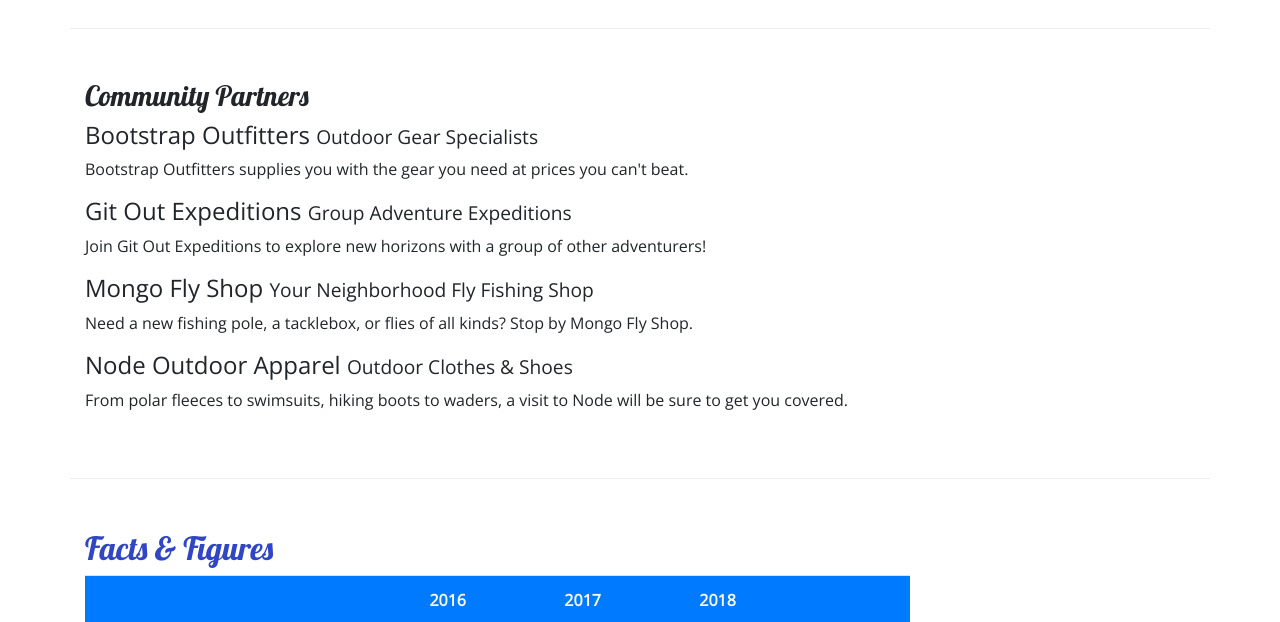
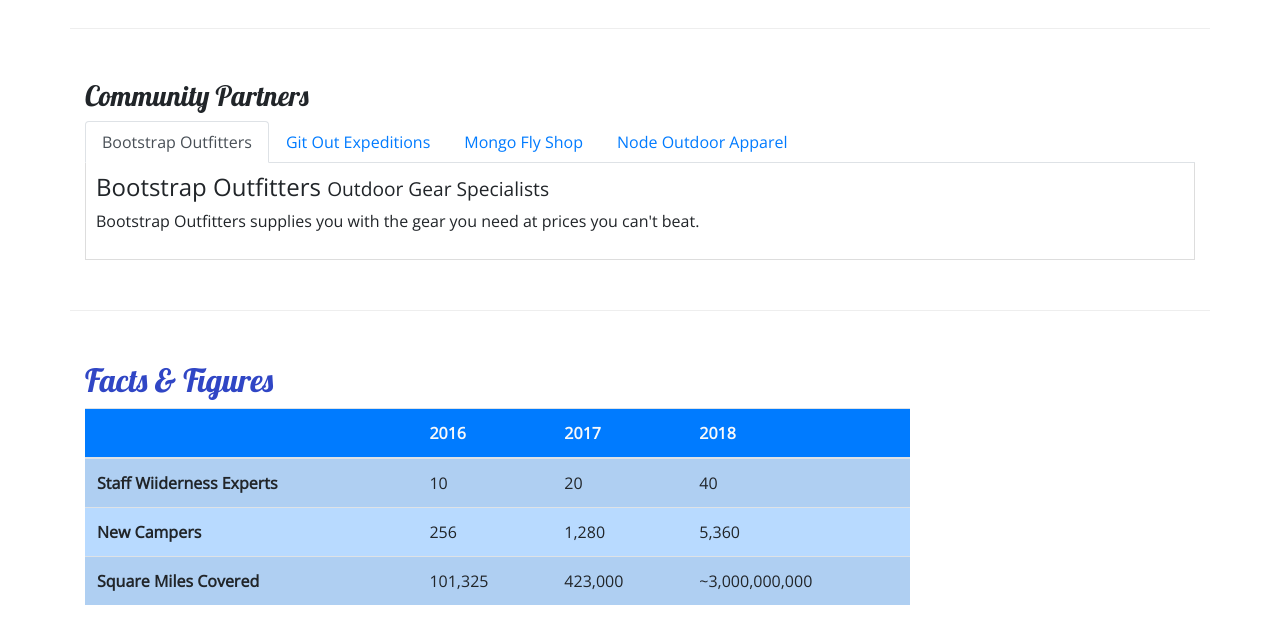
Before and after one commit to kayeppes/nucamp-bootstrap, a website: page aboutus.html in a window 1280 px wide. Shown: the part 800-1422 px from the top of the page. Drawn offline with nearby package versions, Linux system fonts and the light colour scheme.

Commit message:
Tabs - About Us

```diff
--- a/aboutus.html
+++ b/aboutus.html
@@ -38,10 +38,13 @@
             <a class="navbar-brand" href="#"><img src="img/logo.png" height="30" width="30" /></a>
             <div class="collapse navbar-collapse" id="nucampNavbar">
                 <ul class="navbar-nav">
-                    <li class="nav-item"><a class="nav-link" href="index.html"><i class="fa fa-home fa-lg"></i> Home</a></li>
-                    <li class="nav-item active"><a class="nav-link" href="#"><i class="fa fa-info fa-lg"></i> About</a></li>
+                    <li class="nav-item"><a class="nav-link" href="index.html"><i class="fa fa-home fa-lg"></i> Home</a>
+                    </li>
+                    <li class="nav-item active"><a class="nav-link" href="#"><i class="fa fa-info fa-lg"></i> About</a>
+                    </li>
                     <li class="nav-item"><a class="nav-link" href="#"><i class="fa fa-list fa-lg"></i> Sites</a></li>
-                    <li class="nav-item"><a class="nav-link" href="contactus.html"><i class="fa fa-address-card fa-lg"></i> Contact</a></li>
+                    <li class="nav-item"><a class="nav-link" href="contactus.html"><i
+                                class="fa fa-address-card fa-lg"></i> Contact</a></li>
                 </ul>
             </div>
         </div>
@@ -64,7 +67,11 @@
         <div class="row row-content">
             <div class="col-sm-6">
                 <h3>Our Mission</h3>
-                <p>We present a curated database of the best campsites in the vast woods and backcountry of the World Wide Web Wilderness. We increase access to adventure for the public while promoting safe and respectful use of resources. The expert wilderness trekkers on our staff personally verify each campsite to make sure that they are up to our standards. We also present a platform for campers to share reviews on campsites they have visited with each other.</p>
+                <p>We present a curated database of the best campsites in the vast woods and backcountry of the World
+                    Wide Web Wilderness. We increase access to adventure for the public while promoting safe and
+                    respectful use of resources. The expert wilderness trekkers on our staff personally verify each
+                    campsite to make sure that they are up to our standards. We also present a platform for campers to
+                    share reviews on campsites they have visited with each other.</p>
             </div>
             <div class="col-sm-6">
                 <div class="card">
@@ -86,7 +93,8 @@
             <div class="col">
                 <div class="card bg-light mt-3">
                     <blockquote class="blockquote card-body">
-                        <p class="mb-0">I will not follow where the path may lead, but I will go where there is no path, and I will leave a trail.</p>
+                        <p class="mb-0">I will not follow where the path may lead, but I will go where there is no path,
+                            and I will leave a trail.</p>
                         <footer class="blockquote-footer">Muriel Strode,
                             <cite title="Source Title">"Wind Wafted Wild Flowers" -
                                 The Open Court, 1903
@@ -101,14 +109,38 @@
         <div class="row row-content">
             <div class="col">
                 <h3>Community Partners</h3>
+                <ul class="nav nav-tabs">
+                    <li class="nav-item"><a class="nav-link active" href="#bootstrap" role="tab"
+                            data-toggle="tab">Bootstrap Outfitters</a></li>
+                    <li class="nav-item"><a class="nav-link" href="#git" role="tab" data-toggle="tab">Git Out
+                            Expeditions</a></li>
+                    <li class="nav-item"><a class="nav-link" href="#mongo" role="tab" data-toggle="tab">Mongo Fly
+                            Shop</a></li>
+                    <li class="nav-item"><a class="nav-link" href="#node" role="tab" data-toggle="tab">Node Outdoor
+                            Apparel</a></li>
+                </ul>
+                <div class="tab-content">
+                    <div role="tabpanel" class="tab-pane fade show active" id="bootstrap">
                         <h4>Bootstrap Outfitters <small>Outdoor Gear Specialists</small></h4>
-                <p class="d-none d-sm-block">Bootstrap Outfitters supplies you with the gear you need at prices you can't beat.</p>
+                        <p class="d-none d-sm-block">Bootstrap Outfitters supplies you with the gear you need at prices
+                            you can't beat.</p>
+                    </div>
+                    <div role="tabpanel" class="tab-pane fade" id="git">
                         <h4>Git Out Expeditions <small>Group Adventure Expeditions</small></h4>
-                <p class="d-none d-sm-block">Join Git Out Expeditions to explore new horizons with a group of other adventurers!</p>
+                        <p class="d-none d-sm-block">Join Git Out Expeditions to explore new horizons with a group of
+                            other adventurers!</p>
+                    </div>
+                    <div role="tabpanel" class="tab-pane fade" id="mongo">
                         <h4>Mongo Fly Shop <small>Your Neighborhood Fly Fishing Shop</small></h4>
-                <p class="d-none d-sm-block">Need a new fishing pole, a tacklebox, or flies of all kinds? Stop by Mongo Fly Shop.</p>
+                        <p class="d-none d-sm-block">Need a new fishing pole, a tacklebox, or flies of all kinds? Stop
+                            by Mongo Fly Shop.</p>
+                    </div>
+                    <div role="tabpanel" class="tab-pane fade" id="node">
                         <h4>Node Outdoor Apparel <small>Outdoor Clothes & Shoes</small></h4>
-                <p class="d-none d-sm-block">From polar fleeces to swimsuits, hiking boots to waders, a visit to Node will be sure to get you covered.</p>
+                        <p class="d-none d-sm-block">From polar fleeces to swimsuits, hiking boots to waders, a visit to
+                            Node will be sure to get you covered.</p>
+                </div>
+            </div>
         </div>
     </div>
 
@@ -164,14 +196,20 @@
                 </div>
                 <div class="col-6 col-sm-5 text-center">
                     <h5>Social</h5>
-                    <a class="btn btn-social-icon btn-instagram" href="http://instagram.com/"><i class="fa fa-instagram"></i></a>
-                    <a class="btn btn-social-icon btn-facebook" href="http://facebook.com/"><i class="fa fa-facebook"></i></a>
-                    <a class="btn btn-social-icon btn-twitter" href="http://twitter.com/"><i class="fa fa-twitter"></i></a>
-                    <a class="btn btn-social-icon btn-google" href="http://youtube.com/"><i class="fa fa-youtube"></i></a>
+                    <a class="btn btn-social-icon btn-instagram" href="http://instagram.com/"><i
+                            class="fa fa-instagram"></i></a>
+                    <a class="btn btn-social-icon btn-facebook" href="http://facebook.com/"><i
+                            class="fa fa-facebook"></i></a>
+                    <a class="btn btn-social-icon btn-twitter" href="http://twitter.com/"><i
+                            class="fa fa-twitter"></i></a>
+                    <a class="btn btn-social-icon btn-google" href="http://youtube.com/"><i
+                            class="fa fa-youtube"></i></a>
                 </div>
                 <div class="col-sm-4 text-center">
-                    <a role="button" class="btn btn-link" href="tel:+12065551234"><i class="fa fa-phone"></i> 1-206-555-1234</a><br />
-                    <a role="button" class="btn btn-link" href="mailto:campsites@nucamp.co"><i class="fa fa-envelope-o"></i> campsites@nucamp.co</a>
+                    <a role="button" class="btn btn-link" href="tel:+12065551234"><i class="fa fa-phone"></i>
+                        1-206-555-1234</a><br />
+                    <a role="button" class="btn btn-link" href="mailto:campsites@nucamp.co"><i
+                            class="fa fa-envelope-o"></i> campsites@nucamp.co</a>
                 </div>
             </div>
         </div>
--- a/css/styles.css
+++ b/css/styles.css
@@ -35,3 +35,9 @@
 .navbar {
     background-color: #901CAD;
 }
+
+.tab-content {
+    border: 1px solid #DDD;
+    border-top: none;
+    padding: 10px;
+}
```
Lines whose indentation alone changed are shown as unchanged.
